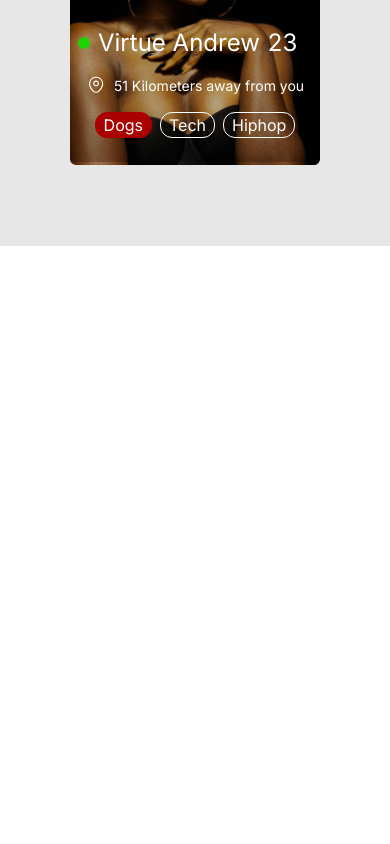
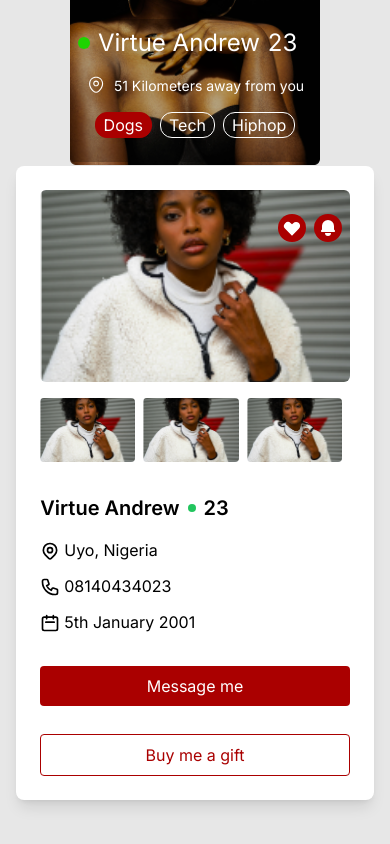
Before and after one commit to Nathaniyell/Ndloo, a Vue app: page /dashboard/likes in a window 390 px wide. Shown: the part 2529-3373 px from the top of the page. Before the commit the page ends 2775 px from the top, so only its background shows below. Built offline with nearby package versions, Linux system fonts and the light colour scheme; no server answers; a web font is replaced by a local one; what @splidejs/vue-splide would draw is missing.

Commit message:
update DislikesView.vue, LikesView.vue and WhoLikesMeView.vue

```diff
--- a/src/views/DislikesView.vue
+++ b/src/views/DislikesView.vue
@@ -49,7 +49,7 @@ const data = [
 </script>
 
 <template>
-    <div class="grid lg:grid-cols-[2fr_1fr] gap-">
+    <div class="grid lg:grid-cols-[2fr_1fr]">
         <div class="grid md:grid-cols-2 gap-6 place-items-center md:gap-4">
 
             <ProfileCard :cardDetails="data" :dislikes="true" />
--- a/src/views/LikesView.vue
+++ b/src/views/LikesView.vue
@@ -5,6 +5,7 @@ import profile2 from "@/assets/images/profile2.png"
 import virtue from "@/assets/images/virtue.png"
 import RouteButton from '@/components/RouteButton.vue';
 import emptyMatch from "@/assets/images/empty match.png"
+import AsideProfile from '@/components/AsideProfile.vue';
 
 const data = [
     {
@@ -49,13 +50,14 @@ const data = [
 </script>
 
 <template>
-    <div class="grid place-items-center">
+    <div class="grid lg:grid-cols-[2fr_1fr]">
         <!-- <h1>Likes</h1> -->
         <div :class="[
             'grid gap-6 place-items-center w-full',
-            data.length > 0 ? 'md:grid-cols-2 lg:grid-cols-3' : 'w-full flex justify-center items-center'
+            data.length > 0 ? 'md:grid-cols-2' : 'w-full flex justify-center items-center'
         ]">
             <ProfileCard :cardDetails="data" />
+
             <!-- Message and image for empty state -->
             <div v-if="data.length < 1" class="flex flex-col items-center justify-center gap-10 w-full md:w-1/2">
                 <img :src="emptyMatch" alt="Empty Match">
@@ -69,7 +71,7 @@ const data = [
             </div>
         </div>
 
-
+        <AsideProfile />
     </div>
 
 </template>
--- a/src/views/WhoLikesMeView.vue
+++ b/src/views/WhoLikesMeView.vue
@@ -3,6 +3,7 @@ import ProfileCard from '@/components/ProfileCard.vue';
 import profile1 from "@/assets/images/profile1.png"
 import profile2 from "@/assets/images/profile2.png"
 import virtue from "@/assets/images/virtue.png"
+import AsideProfile from '@/components/AsideProfile.vue';
 
 const data = [
     {
@@ -48,9 +49,11 @@ const data = [
 </script>
 
 <template>
-
-    <div class="grid md:grid-cols-2 lg:grid-cols-3 gap-6 place-items-center">
+   <div class="grid lg:grid-cols-[2fr_1fr]">
+    <div class="grid md:grid-cols-2 gap-6 place-items-center">
 
         <ProfileCard :cardDetails="data" :whoLikesMe="true" />
     </div>
+    <AsideProfile />
+</div>
 </template>
```
